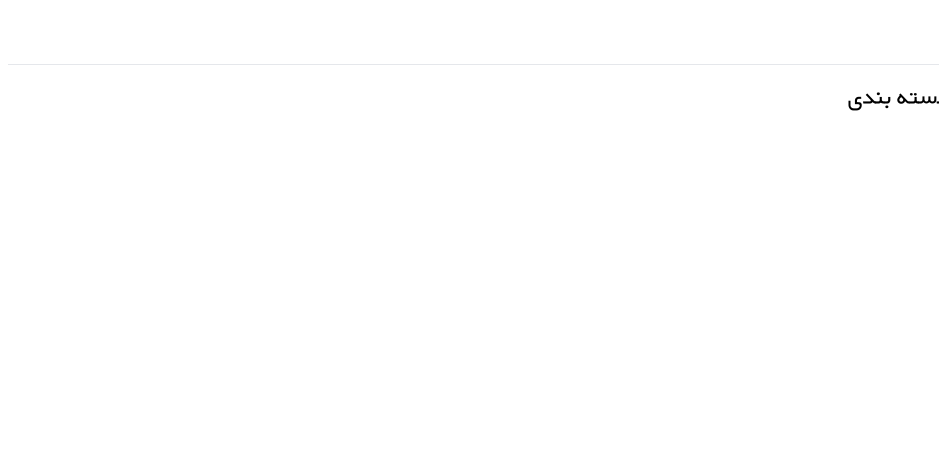
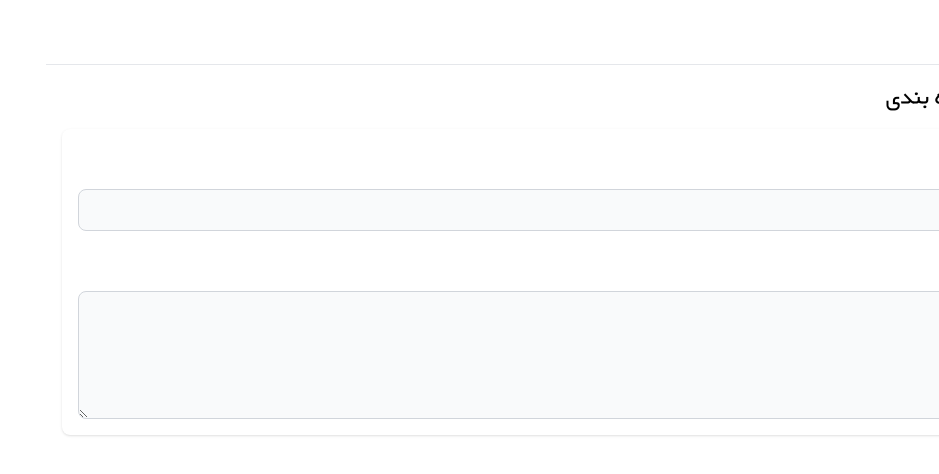
Before and after one commit to mahlakhalili/admin-pannel, a React (Vite) app: page /category/add in a window 1280 px wide. Shown: the top 474 px of the page, without its empty margins (341-1280 px from the left). Built offline with nearby package versions, Linux system fonts and the light colour scheme; grey boxes are pictures that could not be loaded.

Commit message:
Update CategoryForm.jsx

```diff
--- a/src/components/category/CategoryForm.jsx
+++ b/src/components/category/CategoryForm.jsx
@@ -1,5 +1,59 @@
-const CategoryForm = () => {
-	return <div></div>;
+import PropTypes from 'prop-types';
+import { FormProvider, useForm } from 'react-hook-form';
+import Input from '../Input';
+import Button from '../Button';
+
+const CategoryForm = ({
+	mode = 'ADD',
+	data = {},
+	onAdd = () => {},
+	isAdding = false,
+	onEdit = () => {},
+	isEditing = false,
+	onDelete = () => {},
+	isDeleting = false,
+}) => {
+	const formMethods = useForm({
+		defaultValues: {
+			title: data.title ?? '',
+			description: data.description ?? '',
+		},
+	});
+	const { handleSubmit } = formMethods;
+	const onSubmit = (formData) => {
+		if (mode === 'ADD') onAdd(formData);
+		else if (mode === 'EDIT') onEdit({ ...formData, id: data.id });
+	};
+	return (
+		<FormProvider {...formMethods}>
+			<form className="form ">
+				<div className="card">
+					<Input
+						name="title"
+						label="عنوان"
+						rules={{
+							required: 'عنوان را وارد کنید',
+						}}
+					/>
+					<Input
+						mode="TEXTAREA"
+						name="description"
+						label="توضیحات"
+					/>
+				</div>
+			</form>
+		</FormProvider>
+	);
+};
+CategoryForm.propTypes = {
+	mode: PropTypes.oneOf(['ADD', 'EDIT']),
+	data: PropTypes.object,
+	onAdd: PropTypes.func,
+	isAdding: PropTypes.bool,
+	onEdit: PropTypes.func,
+	isEditing: PropTypes.bool,
+	onDelete: PropTypes.func,
+	isDeleting: PropTypes.bool,
 };
 
 export default CategoryForm;
```
